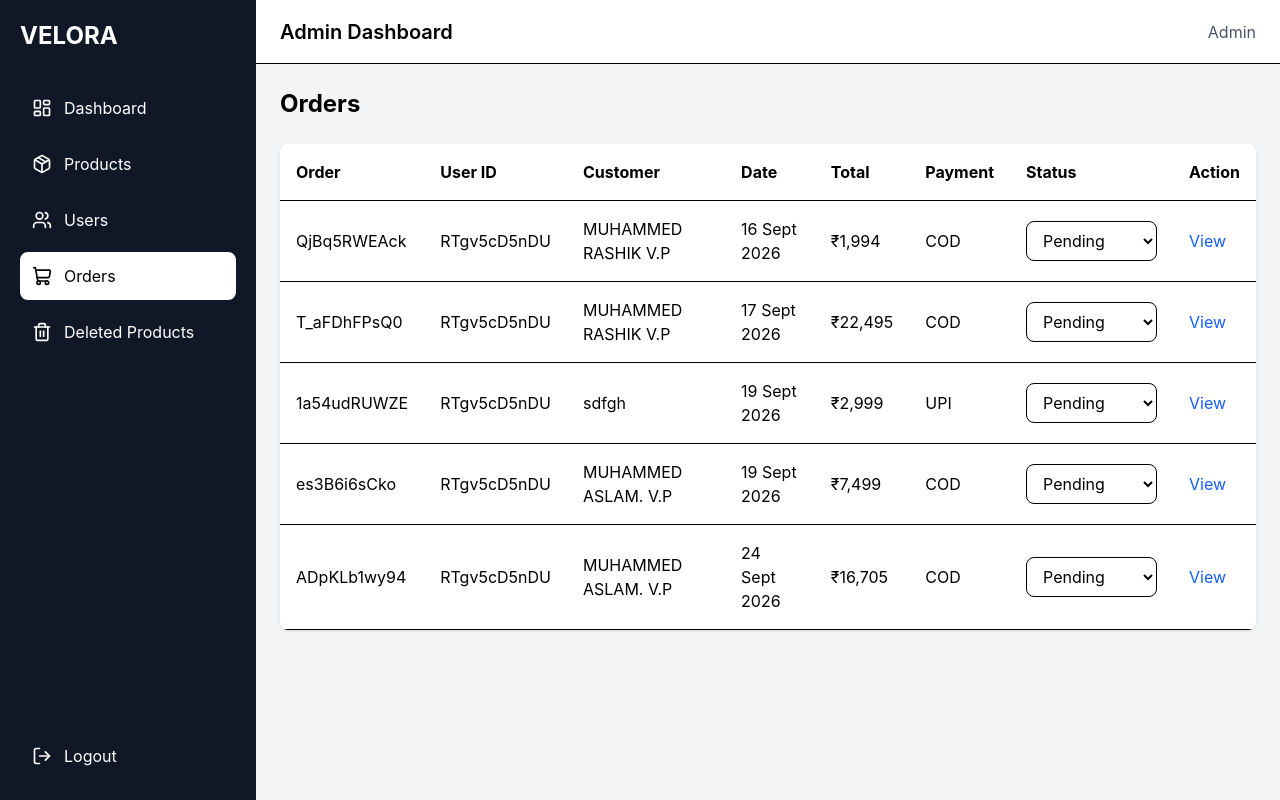
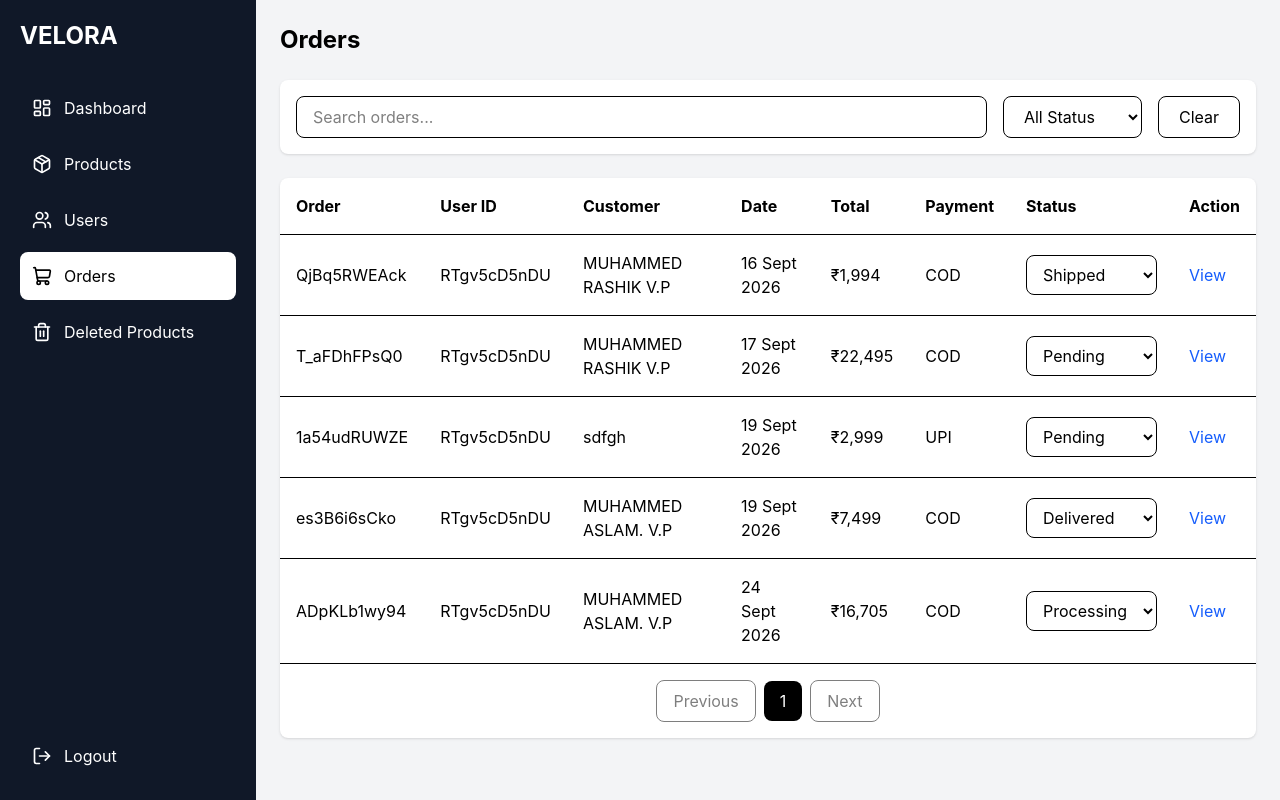
Before and after one commit to rrasik606-creator/E-commerce-project-, a React (Vite) app: page /admin/orders in a window 1280 px wide. Built offline with nearby package versions, Linux system fonts and the light colour scheme; data requests are answered from the project's data file; sample sign-in values are in the browser's storage.

Commit message:
added admin oreder search filter and pagination

```diff
--- a/db.json
+++ b/db.json
@@ -607,7 +607,7 @@
       "paymentMethod": "COD",
       "subtotal": 1994,
       "total": 1994,
-      "status": "Pending",
+      "status": "Shipped",
       "orderDate": "2026-09-16T19:21:17.117Z",
       "id": "QjBq5RWEAck"
     },
@@ -700,7 +700,7 @@
       "paymentMethod": "COD",
       "subtotal": 7499,
       "total": 7499,
-      "status": "Placed",
+      "status": "Delivered",
       "orderDate": "2026-09-19T07:14:37.900Z",
       "id": "es3B6i6sCko"
     },
@@ -767,7 +767,7 @@
       "paymentMethod": "COD",
       "subtotal": 16705,
       "total": 16705,
-      "status": "Placed",
+      "status": "Processing",
       "orderDate": "2026-09-24T06:15:35.477Z",
       "id": "ADpKLb1wy94"
     }
--- a/src/pages/admin/orders.jsx
+++ b/src/pages/admin/orders.jsx
@@ -1,11 +1,19 @@
 import React, { useEffect, useState } from 'react'
 import { useDispatch, useSelector } from 'react-redux'
+import { useSearchParams } from 'react-router-dom'
 
 import AdminSidbar from '../../components/adminsidebar'
 import AdminHeader from '../../components/adminheader'
 
-import { setOrders,updateOrder as updateOrderRedux } from '../../redux/slices/adminordersslice'
-import { getOrders,updateOrder } from '../../services/adminorderservices'
+import {
+    setOrders,
+    updateOrder as updateOrderRedux
+} from '../../redux/slices/adminordersslice'
+
+import {
+    getOrders,
+    updateOrder
+} from '../../services/adminorderservices'
 
 const AdminOrders = () => {
 
@@ -17,7 +25,21 @@ const AdminOrders = () => {
 
     const [selectedOrder, setSelectedOrder] = useState(null);
 
-    const statuses=["Pending","Processing","Shipped","Delivered","Cancelled"];
+    const [searchParams, setSearchParams] = useSearchParams();
+
+    const search = searchParams.get("search") || "";
+    const status = searchParams.get("status") || "";
+    const currentPage = Number(searchParams.get("page")) || 1;
+
+    const ordersPerPage = 5;
+
+    const statuses = [
+        "Pending",
+        "Processing",
+        "Shipped",
+        "Delivered",
+        "Cancelled"
+    ];
 
     const fetchOrders = async () => {
         try {
@@ -40,18 +62,72 @@ const AdminOrders = () => {
         setSelectedOrder(null);
     };
 
-    const handleStatusChange=async(id,status)=>{
-      try{
-        const data=await updateOrder(id,{status});
+    const handleStatusChange = async (id, status) => {
+        try {
+            const data = await updateOrder(id, { status });
+
             dispatch(updateOrderRedux(data));
 
-        if(selectedOrder&&selectedOrder.id===id){
+            if (selectedOrder && selectedOrder.id === id) {
                 setSelectedOrder(data);
             }
         }
-      catch(error){
+        catch (error) {
             console.log(error);
         }
+    };
+
+    // Search and filter orders
+    const filteredOrders = orders.filter((order) => {
+
+        const searchMatch =
+            order.id.toLowerCase().includes(search.toLowerCase()) ||
+            order.userId.toLowerCase().includes(search.toLowerCase()) ||
+            order.address.name.toLowerCase().includes(search.toLowerCase());
+        const statusMatch =
+            status === ""
+                ? true
+                : order.status === status;
+
+        return searchMatch && statusMatch;
+    });
+
+    // Pagination
+    const totalPages = Math.ceil(
+        filteredOrders.length / ordersPerPage
+    );
+
+    const startIndex =
+        (currentPage - 1) * ordersPerPage;
+
+    const currentOrders = filteredOrders.slice(
+        startIndex,
+        startIndex + ordersPerPage
+    );
+
+    // Search change
+    const handleSearch = (e) => {
+        setSearchParams({
+            search: e.target.value,
+            status: status,
+            page: 1
+        });
+    };
+
+    // Status filter
+    const handleStatusFilter = (e) => {
+        setSearchParams({
+            search: search,
+            status: e.target.value,
+            page: 1
+        });
+    };
+
+    // Clear filters
+    const handleClearFilters = () => {
+        setSearchParams({
+            page: 1
+        });
     };
 
     return (
@@ -61,8 +137,6 @@ const AdminOrders = () => {
 
             <div className='flex-1 ml-64'>
 
-                <AdminHeader />
-
                 <main className='p-6'>
 
                     <div className='mb-6'>
@@ -71,28 +145,99 @@ const AdminOrders = () => {
                         </h1>
                     </div>
 
+                    {/* Search and Filter */}
+
+                    <div className='bg-white p-4 rounded-lg shadow mb-6'>
+
+                        <div className='flex flex-col md:flex-row gap-4'>
+
+                            <input
+                                type='text'
+                                placeholder='Search orders... '
+                                value={search}
+                                onChange={handleSearch}
+                                className='w-full md:flex-1 border rounded-lg px-4 py-2'
+                            />
+
+                            <select
+                                value={status}
+                                onChange={handleStatusFilter}
+                                className='border rounded-lg px-4 py-2'
+                            >
+                                <option value=''>
+                                    All Status
+                                </option>
+
+                                {statuses.map((status) => (
+                                    <option
+                                        key={status}
+                                        value={status}
+                                    >
+                                        {status}
+                                    </option>
+                                ))}
+                            </select>
+
+                            <button
+                                onClick={handleClearFilters}
+                                className='px-5 py-2 border rounded-lg'
+                            >
+                                Clear
+                            </button>
+
+                        </div>
+
+                    </div>
+
+                    {/* Orders Table */}
+
                     <div className='bg-white rounded-lg shadow overflow-x-auto'>
 
                         <table className='w-full'>
 
                             <thead>
+
                                 <tr className='border-b text-left'>
 
-                                    <th className='p-4'>Order</th>
-                                    <th className='p-4'>User ID</th>
-                                    <th className='p-4'>Customer</th>
-                                    <th className='p-4'>Date</th>
-                                    <th className='p-4'>Total</th>
-                                    <th className='p-4'>Payment</th>
-                                    <th className='p-4'>Status</th>
-                                    <th className='p-4'>Action</th>
+                                    <th className='p-4'>
+                                        Order
+                                    </th>
+
+                                    <th className='p-4'>
+                                        User ID
+                                    </th>
+
+                                    <th className='p-4'>
+                                        Customer
+                                    </th>
+
+                                    <th className='p-4'>
+                                        Date
+                                    </th>
+
+                                    <th className='p-4'>
+                                        Total
+                                    </th>
+
+                                    <th className='p-4'>
+                                        Payment
+                                    </th>
+
+                                    <th className='p-4'>
+                                        Status
+                                    </th>
+
+                                    <th className='p-4'>
+                                        Action
+                                    </th>
 
                                 </tr>
+
                             </thead>
 
                             <tbody>
 
-                                {orders.map((order) => (
+                                {currentOrders.map((order) => (
 
                                     <tr
                                         key={order.id}
@@ -112,6 +257,7 @@ const AdminOrders = () => {
                                         </td>
 
                                         <td className='p-4'>
+
                                             {new Date(
                                                 order.orderDate
                                             ).toLocaleDateString(
@@ -122,6 +268,7 @@ const AdminOrders = () => {
                                                     year: 'numeric'
                                                 }
                                             )}
+
                                         </td>
 
                                         <td className='p-4'>
@@ -133,21 +280,39 @@ const AdminOrders = () => {
                                         </td>
 
                                         <td className='p-4'>
+
                                             <select
                                                 value={order.status}
-                                            onChange={(e)=>handleStatusChange(order.id,e.target.value)}
+                                                onChange={(e) =>
+                                                    handleStatusChange(
+                                                        order.id,
+                                                        e.target.value
+                                                    )
+                                                }
                                                 className='border rounded-lg px-3 py-2'
                                             >
-                                              {statuses.map((status)=>(
-                                                <option key={status} value={status}>{status}</option>
+
+                                                {statuses.map((status) => (
+
+                                                    <option
+                                                        key={status}
+                                                        value={status}
+                                                    >
+                                                        {status}
+                                                    </option>
+
                                                 ))}
+
                                             </select>
+
                                         </td>
 
                                         <td className='p-4'>
 
                                             <button
-                                                onClick={() => handleViewOrder(order)}
+                                                onClick={() =>
+                                                    handleViewOrder(order)
+                                                }
                                                 className='text-blue-600'
                                             >
                                                 View
@@ -163,10 +328,75 @@ const AdminOrders = () => {
 
                         </table>
 
-                        {orders.length === 0 && (
+                        {currentOrders.length === 0 && (
                             <div className='p-8 text-center text-gray-500'>
                                 No orders found
                             </div>
+                        )}
+
+                        {/* Pagination */}
+
+                        {totalPages > 0 && (
+
+                            <div className='flex justify-center items-center gap-2 p-4'>
+
+                                <button
+                                    onClick={() =>
+                                        setSearchParams({
+                                            search: search,
+                                            status: status,
+                                            page: currentPage - 1
+                                        })
+                                    }
+                                    disabled={currentPage === 1}
+                                    className='px-4 py-2 border rounded-lg disabled:opacity-50'
+                                >
+                                    Previous
+                                </button>
+
+                                {Array.from(
+                                    { length: totalPages },
+                                    (_, index) => (
+
+                                        <button
+                                            key={index}
+                                            onClick={() =>
+                                                setSearchParams({
+                                                    search: search,
+                                                    status: status,
+                                                    page: index + 1
+                                                })
+                                            }
+                                            className={`px-4 py-2 rounded-lg ${
+                                                currentPage === index + 1
+                                                    ? 'bg-black text-white'
+                                                    : 'border'
+                                            }`}
+                                        >
+                                            {index + 1}
+                                        </button>
+
+                                    )
+                                )}
+
+                                <button
+                                    onClick={() =>
+                                        setSearchParams({
+                                            search: search,
+                                            status: status,
+                                            page: currentPage + 1
+                                        })
+                                    }
+                                    disabled={
+                                        currentPage === totalPages
+                                    }
+                                    className='px-4 py-2 border rounded-lg disabled:opacity-50'
+                                >
+                                    Next
+                                </button>
+
+                            </div>
+
                         )}
 
                     </div>
@@ -175,9 +405,11 @@ const AdminOrders = () => {
 
             </div>
 
+
             {/* Order Details Modal */}
 
             {selectedOrder && (
+
                 <div className='fixed inset-0 bg-black/50 flex items-center justify-center z-50 p-4'>
 
                     <div className='bg-white w-full max-w-2xl rounded-xl shadow-xl max-h-[90vh] overflow-y-auto'>
@@ -187,6 +419,7 @@ const AdminOrders = () => {
                         <div className='flex justify-between items-center px-6 py-4 border-b sticky top-0 bg-white'>
 
                             <div>
+
                                 <h2 className='text-xl font-bold'>
                                     Order Details
                                 </h2>
@@ -194,6 +427,7 @@ const AdminOrders = () => {
                                 <p className='text-sm text-gray-500'>
                                     Order ID: {selectedOrder.id}
                                 </p>
+
                             </div>
 
                             <button
@@ -217,6 +451,7 @@ const AdminOrders = () => {
                             <div className='grid grid-cols-1 md:grid-cols-2 gap-4'>
 
                                 <div>
+
                                     <p className='text-sm text-gray-500'>
                                         User ID
                                     </p>
@@ -224,9 +459,11 @@ const AdminOrders = () => {
                                     <p className='font-medium'>
                                         {selectedOrder.userId}
                                     </p>
+
                                 </div>
 
                                 <div>
+
                                     <p className='text-sm text-gray-500'>
                                         Customer Name
                                     </p>
@@ -234,9 +471,11 @@ const AdminOrders = () => {
                                     <p className='font-medium'>
                                         {selectedOrder.address.name}
                                     </p>
+
                                 </div>
 
                                 <div>
+
                                     <p className='text-sm text-gray-500'>
                                         Phone
                                     </p>
@@ -244,9 +483,11 @@ const AdminOrders = () => {
                                     <p className='font-medium'>
                                         {selectedOrder.address.phone}
                                     </p>
+
                                 </div>
 
                                 <div>
+
                                     <p className='text-sm text-gray-500'>
                                         Payment
                                     </p>
@@ -254,6 +495,7 @@ const AdminOrders = () => {
                                     <p className='font-medium'>
                                         {selectedOrder.paymentMethod}
                                     </p>
+
                                 </div>
 
                             </div>
@@ -265,13 +507,15 @@ const AdminOrders = () => {
                                 </p>
 
                                 <p className='font-medium'>
-                                  {selectedOrder.address.address},
-                                  {' '}
-                                  {selectedOrder.address.city},
-                                  {' '}
+
+                                    {selectedOrder.address.address}
+                                    {', '}
+                                    {selectedOrder.address.city}
+                                    {', '}
                                     {selectedOrder.address.state}
                                     {' - '}
                                     {selectedOrder.address.pincode}
+
                                 </p>
 
                             </div>
@@ -336,27 +580,39 @@ const AdminOrders = () => {
                         <div className='px-6 py-5 border-t bg-gray-50'>
 
                             <div className='flex justify-between mb-2'>
-                              <span>Subtotal</span>
+
+                                <span>
+                                    Subtotal
+                                </span>
 
                                 <span>
                                     ₹{selectedOrder.subtotal.toLocaleString()}
                                 </span>
+
                             </div>
 
                             <div className='flex justify-between mb-2'>
-                              <span>Payment</span>
+
+                                <span>
+                                    Payment
+                                </span>
 
                                 <span>
                                     {selectedOrder.paymentMethod}
                                 </span>
+
                             </div>
 
                             <div className='flex justify-between text-lg font-bold'>
-                              <span>Total</span>
+
+                                <span>
+                                    Total
+                                </span>
 
                                 <span>
                                     ₹{selectedOrder.total.toLocaleString()}
                                 </span>
+
                             </div>
 
                         </div>
@@ -378,6 +634,7 @@ const AdminOrders = () => {
                     </div>
 
                 </div>
+
             )}
 
         </div>
--- a/src/pages/admin/product.jsx
+++ b/src/pages/admin/product.jsx
@@ -168,8 +168,6 @@ const AdminProducts = () => {
         <AdminSidbar/>
 
         <div className='flex-1 ml-64'>
-
-            <AdminHeader/>
 
             <main className='p-6'>
 
--- a/src/pages/admin/users.jsx
+++ b/src/pages/admin/users.jsx
@@ -123,15 +123,13 @@ const AdminUsers = () => {
 
             <div className='flex-1 ml-64'>
 
-                <AdminHeader />
-
                 <main className='p-6'>
 
                     <h1 className='text-2xl font-bold mb-6'>
                         Users
                     </h1>
 
-                    <div className='mb-6 flex flex-wrap gap-3'>
+                    <div className='bg-white rounded-lg shadow p-4 mb-6 flex flex-wrap gap-3'>
                       <input
                       type="text"
                       placeholder='Search users...'
```
Lines whose indentation alone changed are shown as unchanged.
